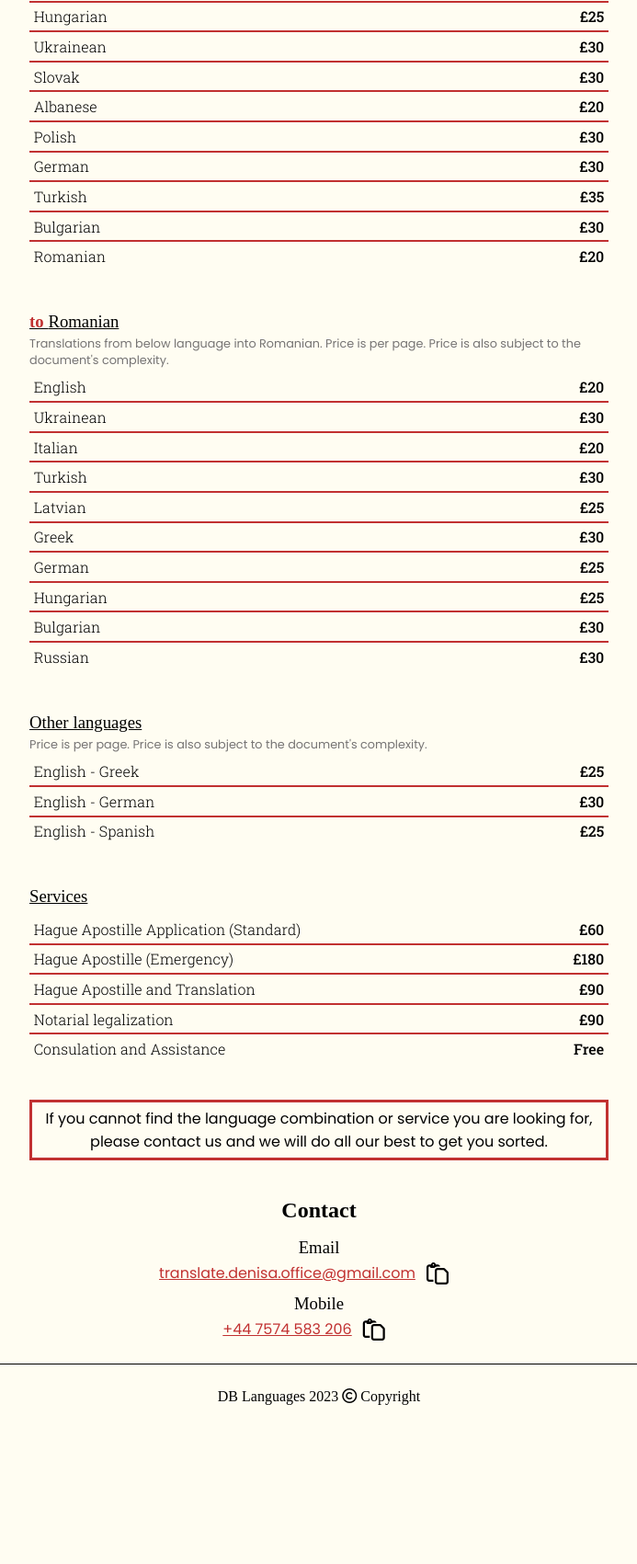
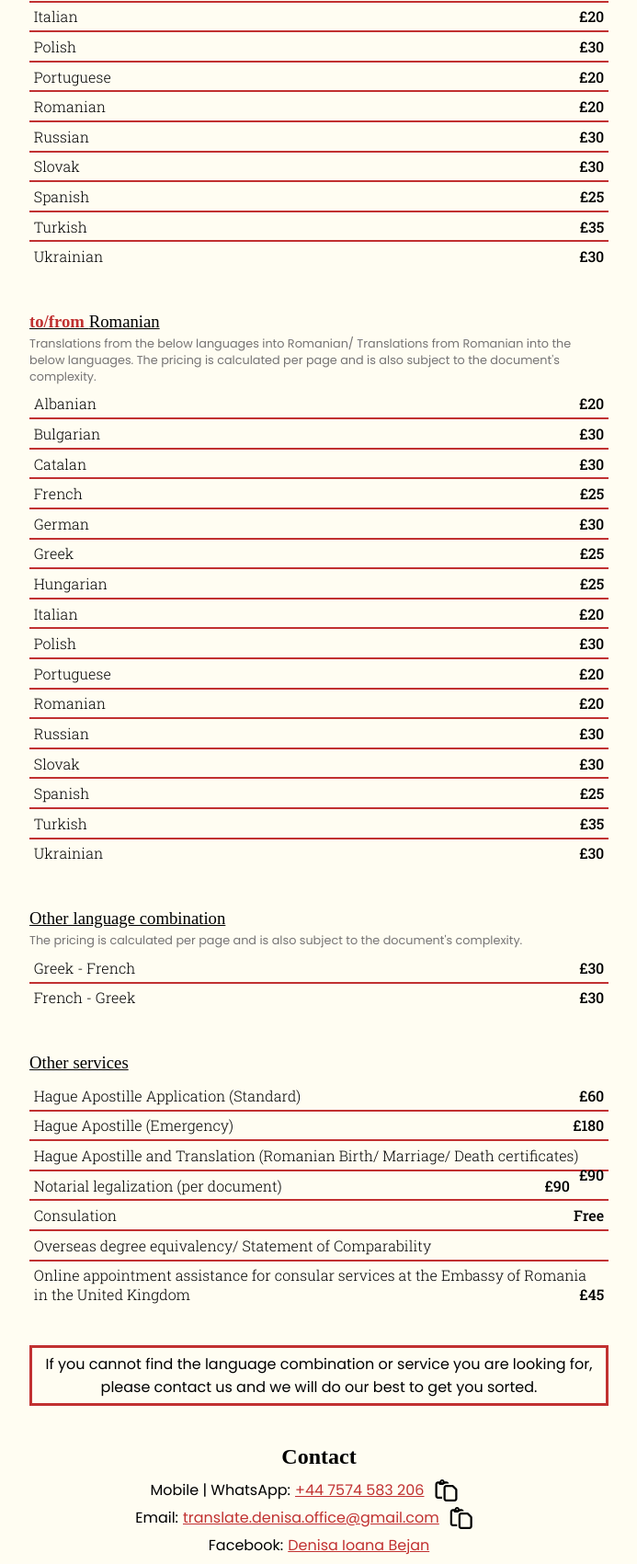
Before and after one commit to bejanbogdan93/dblanguages, a plain HTML site: page index.html in a window 1280 px wide. Shown: the part 817-2518 px from the top of the page at 92% size, without its empty margins (293-986 px from the left). Before the commit the page ends 2381 px from the top, so only its background shows below. Drawn offline with Linux system fonts and the light colour scheme.

Commit message:
First polish by Denisa.

```diff
--- a/index.html
+++ b/index.html
@@ -27,7 +27,7 @@
             <span>
                 <div>
                     <h1>DB Languages</h1>
-                    <p><em>Professional translations, delivered on time</em></p>
+                    <p><em>Certified, professional and imperceptible translations<br>24/7 customer service</em></p>
                 </div>
             </span>
         </div>
@@ -38,72 +38,80 @@
             <h1>Price list</h1>
 
             <article class="translations">
-                <h3><span>to </span>English</h3>
-                <p>Translations from below language to English. Price is per page. Price is also subject to the document's complexity.</p>
+                <h3><span>to/from </span>English</h3>
+                <p>Translations from the below languages into English/ Translations from English into the below languages.
+                    The pricing is calculated per page and is also subject to the document's complexity.</p>
                 <ul class="list">
+                    <li>Albanian<span class="current">£20</span><span class="new">£20</span></li>
+                    <li>Bulgarian<span class="current">£30</span><span class="new">£30</span></li>
+                    <li>Catalan<span class="current">£30</span><span class="new">£30</span></li>
+                    <li>French<span class="current">£25</span><span class="new">£25</span></li>
+                    <li>German<span class="current">£30</span><span class="new">£30</span></li>
+                    <li>Greek<span class="current">£25</span><span class="new">£25</span></li>
+                    <li>Hungarian<span class="current">£25</span><span class="new">£25</span></li>
+                    <li>Italian<span class="current">£20</span><span class="new">£20</span></li>
+                    <li>Polish<span class="current">£30</span><span class="new">£30</span></li>
+                    <li>Portuguese<span class="current">£20</span><span class="new">£20</span></li>
+                    <li>Romanian<span class="current">£20</span><span class="new">£20</span></li>
+                    <li>Russian<span class="current">£30</span><span class="new">£30</span></li>
+                    <li>Slovak<span class="current">£30</span><span class="new">£30</span></li>
                     <li>Spanish<span class="current">£25</span><span class="new">£25</span></li>
-                    <li>Catalan<span class="current">£30</span><span class="new">£30</span></li>
-                    <li>Portuguese<span class="current">£20</span><span class="new">£20</span></li>
-                    <li>Greek<span class="current">£25</span><span class="new">£25</span></li>
-                    <li>French<span class="current">£25</span><span class="new">£25</span></li>
-                    <li>Italian<span class="current">£20</span><span class="new">£20</span></li>
-                    <li>Russian<span class="current">£30</span><span class="new">£30</span></li>
-                    <li>Hungarian<span class="current">£25</span><span class="new">£25</span></li>
-                    <li>Ukrainean<span class="current">£30</span><span class="new">£30</span></li>
-                    <li>Slovak<span class="current">£30</span><span class="new">£30</span></li>
-                    <li>Albanese<span class="current">£20</span><span class="new">£20</span></li>
-                    <li>Polish<span class="current">£30</span><span class="new">£30</span></li>
-                    <li>German<span class="current">£30</span><span class="new">£30</span></li>
                     <li>Turkish<span class="current">£35</span><span class="new">£35</span></li>
-                    <li>Bulgarian<span class="current">£30</span><span class="new">£30</span></li>
-                    <li>Romanian<span class="current">£20</span><span class="new">£20</span></li>
+                    <li>Ukrainian<span class="current">£30</span><span class="new">£30</span></li>
+
 
                 </ul>
             </article>
 
             <article class="translations">
-                <h3><span>to </span>Romanian</h3>
-                <p>Translations from below language into Romanian. Price is per page. Price is also subject to the document's complexity.</p>
+                <h3><span>to/from </span>Romanian</h3>
+                <p>Translations from the below languages into Romanian/ Translations from Romanian into the below languages.
+                    The pricing is calculated per page and is also subject to the document's complexity.</p>
                 <ul class="list">
-
-                    <li>English<span class="current">£20</span><span class="new">£20</span></li>
-                    <li>Ukrainean<span class="current">£30</span><span class="new">£30</span></li>
+                    <li>Albanian<span class="current">£20</span><span class="new">£20</span></li>
+                    <li>Bulgarian<span class="current">£30</span><span class="new">£30</span></li>
+                    <li>Catalan<span class="current">£30</span><span class="new">£30</span></li>
+                    <li>French<span class="current">£25</span><span class="new">£25</span></li>
+                    <li>German<span class="current">£30</span><span class="new">£30</span></li>
+                    <li>Greek<span class="current">£25</span><span class="new">£25</span></li>
+                    <li>Hungarian<span class="current">£25</span><span class="new">£25</span></li>
                     <li>Italian<span class="current">£20</span><span class="new">£20</span></li>
-                    <li>Turkish<span class="current">£30</span><span class="new">£30</span></li>
-                    <li>Latvian<span class="current">£25</span><span class="new">£25</span></li>
-                    <li>Greek<span class="current">£30</span><span class="new">£30</span></li>
-                    <li>German<span class="current">£25</span><span class="new">£25</span></li>
-                    <li>Hungarian<span class="current">£25</span><span class="new">£25</span></li>
-                    <li>Bulgarian<span class="current">£30</span><span class="new">£30</span></li>
+                    <li>Polish<span class="current">£30</span><span class="new">£30</span></li>
+                    <li>Portuguese<span class="current">£20</span><span class="new">£20</span></li>
+                    <li>Romanian<span class="current">£20</span><span class="new">£20</span></li>
                     <li>Russian<span class="current">£30</span><span class="new">£30</span></li>
+                    <li>Slovak<span class="current">£30</span><span class="new">£30</span></li>
+                    <li>Spanish<span class="current">£25</span><span class="new">£25</span></li>
+                    <li>Turkish<span class="current">£35</span><span class="new">£35</span></li>
+                    <li>Ukrainian<span class="current">£30</span><span class="new">£30</span></li>
                 </ul>
             </article>
             <article class="translations">
-                <h3>Other languages</h3>
-                <p>Price is per page. Price is also subject to the document's complexity.</p>
+                <h3>Other language combination</h3>
+                <p>The pricing is calculated per page and is also subject to the document's complexity. </p>
                 <ul class="list">
-
-                    <li>English - Greek<span class="current">£25</span><span class="new">£25</span></li>
-                    <li>English - German<span class="current">£30</span><span class="new">£30</span></li>
-                    <li>English - Spanish<span class="current">£25</span><span class="new">£25</span></li>
+                    <li>Greek - French<span class="current">£30</span><span class="new">£30</span></li>
+                    <li>French - Greek<span class="current">£30</span><span class="new">£30</span></li>
 
                 </ul>
             </article>
 
             <article class="services">
-                <h3>Services</h3>
+                <h3>Other services</h3>
                 <p></p>
                 <ul class="list">
                     <li>Hague Apostille Application (Standard)<span class="current">£60</span><span class="new">£60</span></li>
                     <li>Hague Apostille (Emergency)<span class="current">£180</span><span class="new">£180</span></li>
-                    <li>Hague Apostille and Translation<span class="current">£90</span><span class="new">£90</span></li>
-                    <li>Notarial legalization<span class="current">£90</span><span class="new">£90</span></li>
-                    <li>Consulation and Assistance<span class="current">Free</span><span class="new">Free</span></li>
+                    <li>Hague Apostille and Translation (Romanian Birth/ Marriage/ Death certificates)<span class="current">£90</span><span class="new">£90</span></li>
+                    <li>Notarial legalization (per document)<span class="current">£90</span><span class="new">£90</span></li>
+                    <li>Consulation<span class="current">Free</span><span class="new">Free</span></li>
+                    <li>Overseas degree equivalency/ Statement of Comparability<span class="current"></span><span class="new"></span></li>
+                    <li>Online appointment assistance for consular services at the Embassy of Romania in the United Kingdom<span class="current">£45</span><span class="new">£45</span></li>
                 </ul>
             </article>
 
             <p class="extra-info">If you cannot find the language combination or service you are
-                looking for, please contact us and we will do all our best to get you sorted.</p>
+                looking for, please contact us and we will do our best to get you sorted.</p>
         </section>
 
         <section id="quote-section">
@@ -166,13 +174,11 @@
 
         <section id="contact-section">
             <h1>Contact</h1>
-            <h3>Email</h3>
-                <p><a id="emailAddress" href="mailto:translate.denisa.office@gmail.com">translate.denisa.office@gmail.com</a>
+            <p>Mobile | WhatsApp:<a id="phoneNumber" href="tel:+447574583206">+44 7574 583 206</a>
+                <i id="phoneCopy" class="fa-sharp fa-regular fa-paste" title="Copy"></i><i id="phoneCheck" class="fa-solid fa-check"></i></p>
+            <p>Email: <a id="emailAddress" href="mailto:translate.denisa.office@gmail.com">translate.denisa.office@gmail.com</a>
                     <i id="emailCopy" class="fa-sharp fa-regular fa-paste" title="Copy"></i><i id="emailCheck" class="fa-solid fa-check"></i></p>
-
-            <h3>Mobile</h3>
-                <p><a id="phoneNumber" href="tel:+447574583206">+44 7574 583 206</a>
-                    <i id="phoneCopy" class="fa-sharp fa-regular fa-paste" title="Copy"></i><i id="phoneCheck" class="fa-solid fa-check"></i></p>
+            <p>Facebook:<a id="facebook" href="https://www.facebook.com/denisa.ioanalupsea" target="_blank">Denisa Ioana Bejan</a></p>
 
         </section>
 
--- a/styles.css
+++ b/styles.css
@@ -216,7 +216,7 @@ main article p{
 }
 
 #contact-section p{
-    color: var(--contrast);
+    /* color: var(--contrast); */
     font-family: 'Poppins', sans-serif;
     display: flex;
     align-items: center;
@@ -227,6 +227,7 @@ main article p{
     text-decoration: none;
 }
 #contact-section a{
+    margin-left: 5px;
     color: var(--contrast);
 }
 #contact-section i{
```
